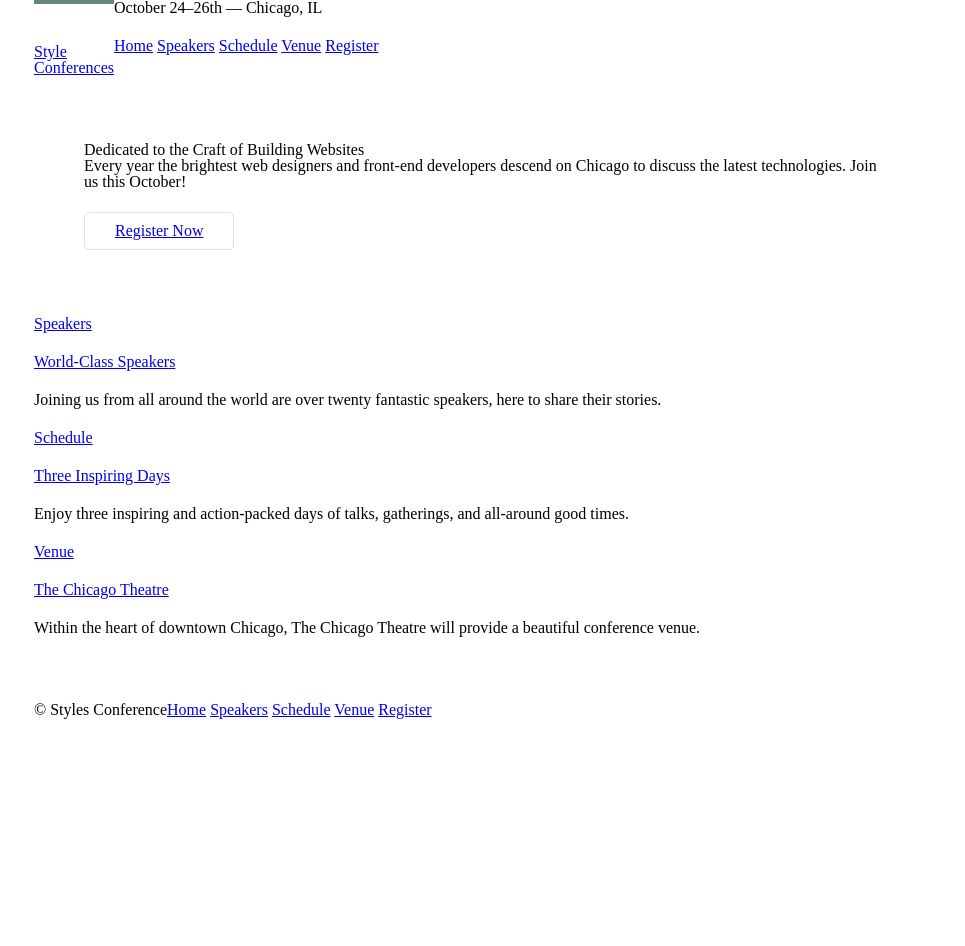
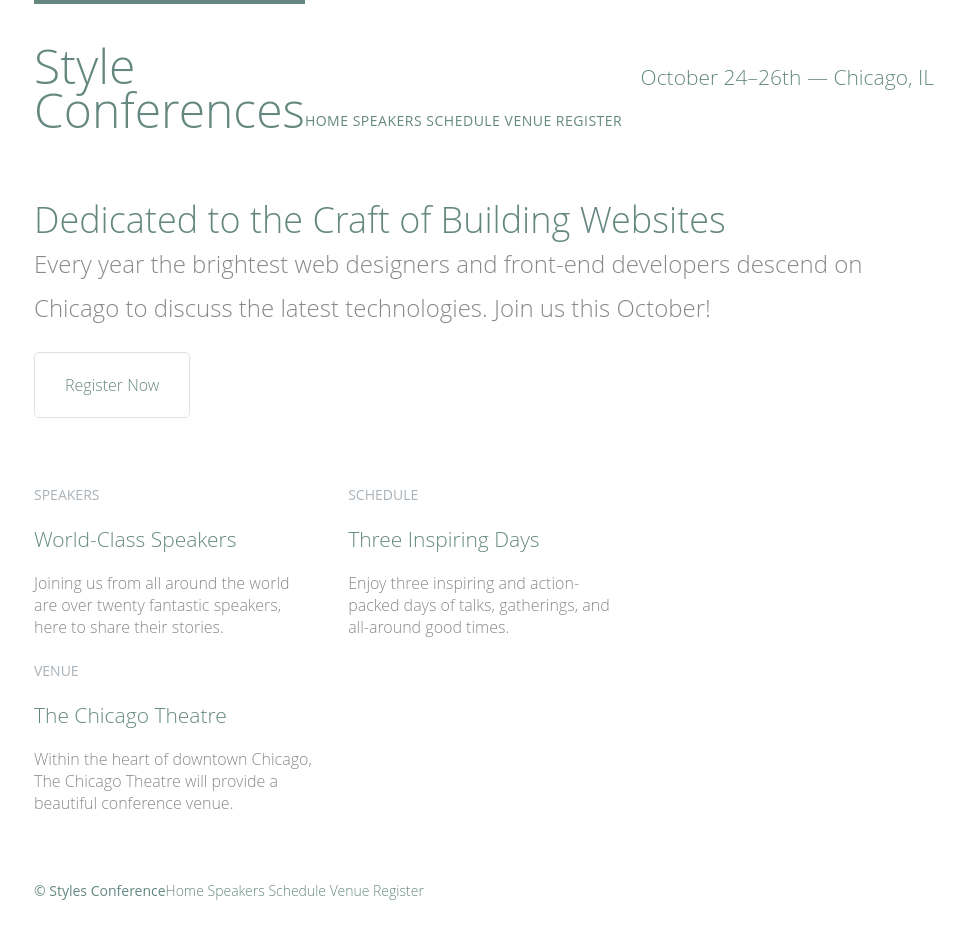
Before and after one commit to Just2Deep/Learning_HTML_CSS, a plain HTML site: page index.html in a window 1280 px wide. Shown: the whole page, without its empty margins (156-1121 px from the left). Before the commit the page ends 800 px from the top, so only its background shows below. Drawn offline with Linux system fonts and the light colour scheme.

Commit message:
New changes to CSS

```diff
--- a/assets/css/main.css
+++ b/assets/css/main.css
@@ -128,6 +128,71 @@ table {
 }
 
 /*
+  ========================================
+  Custom styles
+  ========================================
+*/
+body {
+  color: #888;
+  font: 300 16px/22px "Open Sans", "Helvetica Neue", Helvetica, Arial,
+    sans-serif;
+}
+
+h1,
+h2,
+h3,
+h4 {
+  color: #648880;
+}
+
+h1 {
+  font-size: 36px;
+  line-height: 44px;
+}
+h2 {
+  font-size: 24px;
+  line-height: 44px;
+}
+h3 {
+  font-size: 21px;
+}
+h4 {
+  font-size: 18px;
+}
+
+h5 {
+  color: #a9b2b9;
+  font-size: 14px;
+  font-weight: 400;
+  text-transform: uppercase;
+}
+
+strong {
+  font-weight: 400;
+}
+cite,
+em {
+  font-style: italic;
+}
+
+/*
+  ========================================
+  Links
+  ========================================
+*/
+
+a {
+  color: #648880;
+  text-decoration: none;
+}
+a:hover {
+  color: #a9b2b9;
+}
+p a {
+  border-bottom: 1px solid #dfe2e5;
+}
+
+/*
 =========================
     Grid
 =========================
@@ -187,6 +252,15 @@ p {
 
 .hero {
   padding: 22px 80px 66px 80px;
+  line-height: 44px;
+}
+
+.hero h2 {
+  font-size: 36px;
+}
+
+.hero p {
+  font-size: 24px;
 }
 
 /*
@@ -219,6 +293,8 @@ p {
   border-top: 4px solid #648880;
   padding: 40px 0 22px 0;
   float: left;
+  font-size: 48px;
+  line-height: 44px;
 }
 
 /*
@@ -227,11 +303,62 @@ p {
   ========================================
 */
 
-.primary-footer small {
-  float: left;
-}
-
 .primary-footer {
+  color: #648880;
+  font-size: 14px;
   padding-bottom: 44px;
   padding-top: 44px;
 }
+
+.primary-footer small {
+  float: left;
+  font-weight: 400;
+}
+
+.col-1-3 {
+  width: 33.33%;
+}
+
+.col-2-3 {
+  width: 33.33%;
+}
+
+.col-1-3,
+.col-2-3 {
+  display: inline-block;
+  vertical-align: top;
+}
+
+.grid,
+.col-1-3,
+.col-2-3 {
+  padding-left: 15px;
+  padding-right: 15px;
+}
+
+.container,
+.grid {
+  margin: 0 auto;
+  width: 960px;
+}
+
+.container {
+  padding-left: 30px;
+  padding-right: 30px;
+}
+
+.tagline {
+  margin: 66px 0 22px 0;
+  text-align: right;
+}
+
+.primary-nav {
+  font-size: 14px;
+  font-weight: 400;
+  letter-spacing: 0.5px;
+  text-transform: uppercase;
+}
+
+.teaser a:hover h3 {
+  color: #a9b2b9;
+}
--- a/index.html
+++ b/index.html
@@ -17,9 +17,9 @@
           >
         </h1>
       </section>
-      <h3>October 24&ndash;26th &mdash; Chicago, IL</h3>
+      <h3 class="tagline">October 24&ndash;26th &mdash; Chicago, IL</h3>
 
-      <nav>
+      <nav class="nav primary-nav">
         <a href="index.html">Home</a>
         <a href="speakers.html">Speakers</a>
         <a href="schedule.html">Schedule</a>
@@ -36,8 +36,11 @@
       <a class="btn btn-alt" href="register.html">Register Now</a>
     </section>
 
-    <section class="container">
-      <section>
+    <section class="grid">
+      <!--
+      Speakers
+    -->
+      <section class="teaser col-1-3">
         <a href="speakers.html"
           ><h5>Speakers</h5>
           <h3>World-Class Speakers</h3></a
@@ -47,8 +50,10 @@
           speakers, here to share their stories.
         </p>
       </section>
-
-      <section>
+      <!--
+        Schedule
+      -->
+      <section class="teaser col-1-3">
         <a href="schedule.html"
           ><h5>Schedule</h5>
           <h3>Three Inspiring Days</h3></a
@@ -58,7 +63,10 @@
           all-around good times.
         </p>
       </section>
-      <section>
+      <!--
+        Venue
+      -->
+      <section class="teaser col-1-3">
         <a href="venue.html"
           ><h5>Venue</h5>
           <h3>The Chicago Theatre</h3></a
@@ -73,7 +81,7 @@
     <footer class="primary-footer container group">
       <small>&copy; Styles Conference</small>
 
-      <nav>
+      <nav class="nav">
         <a href="index.html">Home</a>
         <a href="speakers.html">Speakers</a>
         <a href="schedule.html">Schedule</a>
```
Also changed, not shown: register.html (+3 -3 lines), schedule.html (+3 -3 lines), speakers.html (+3 -3 lines), venue.html (+3 -3 lines).
